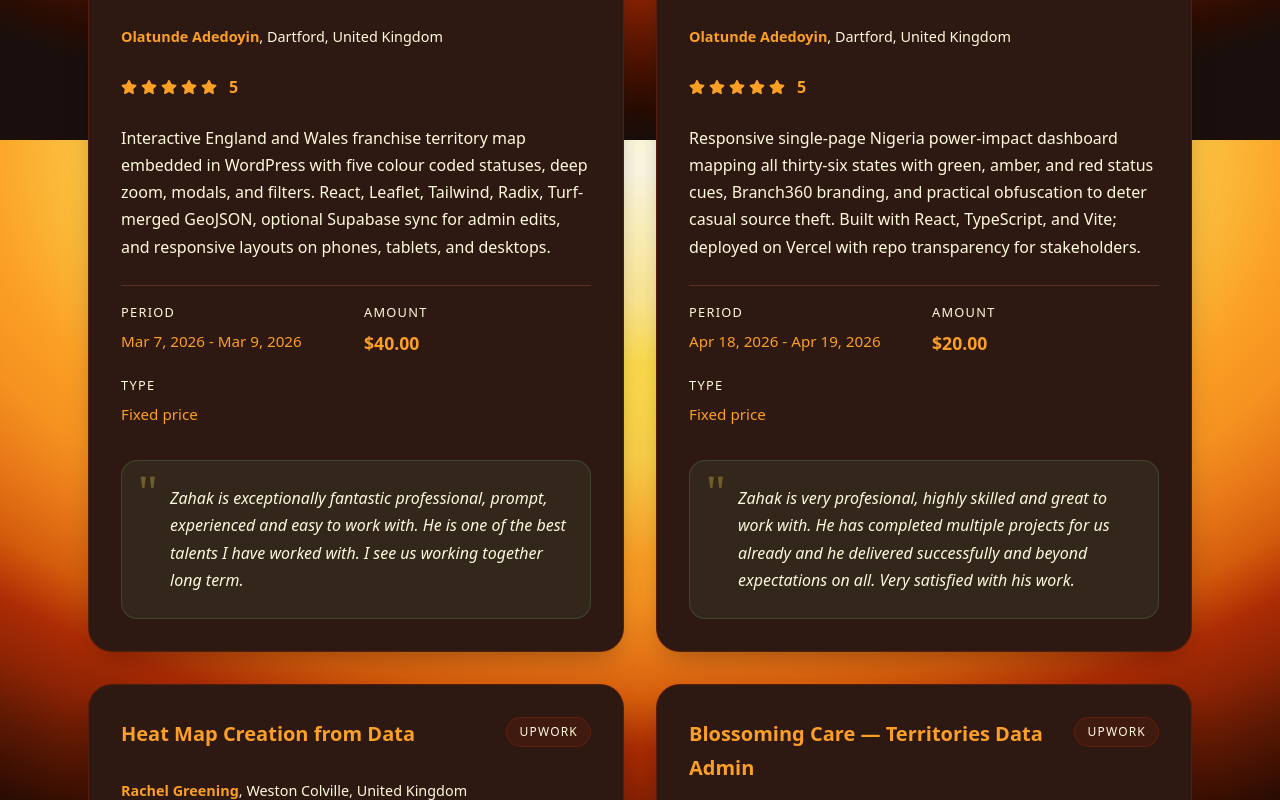
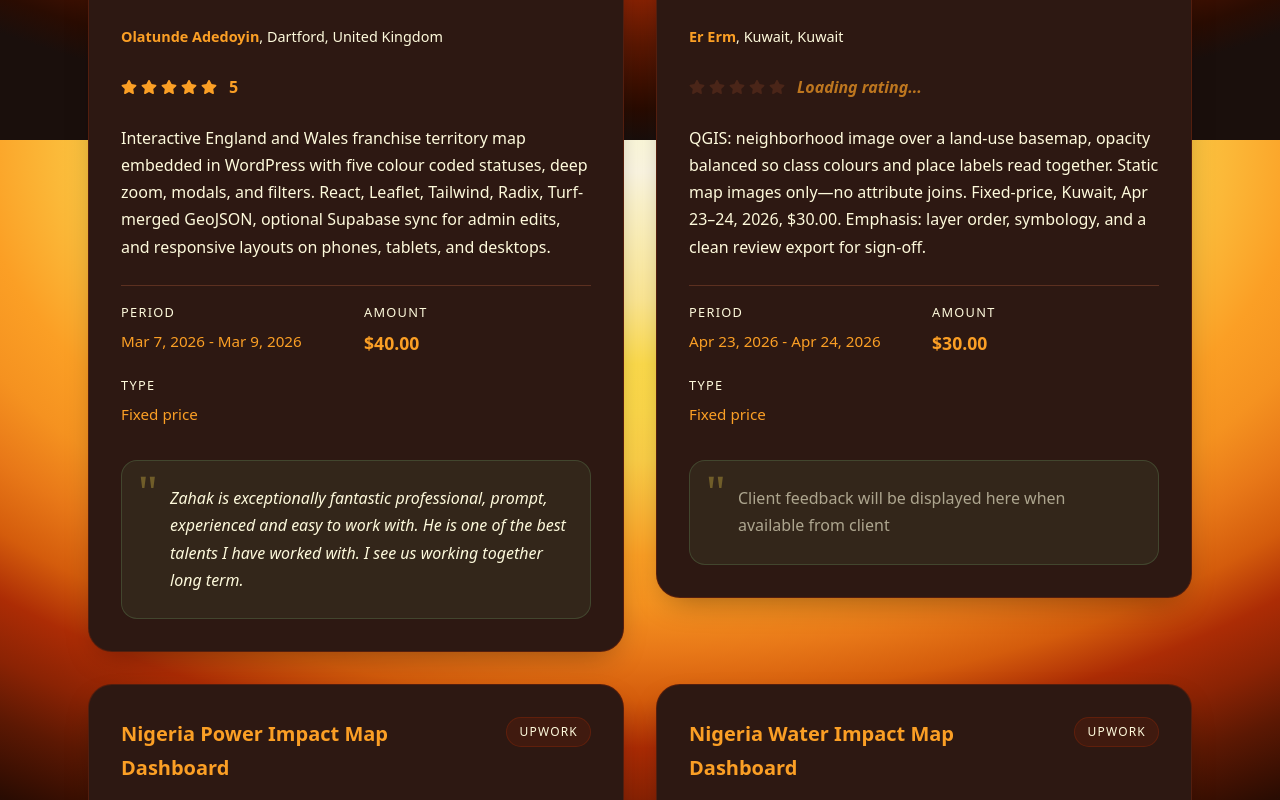
Before and after one commit to Waliz521/portfolio, a React (Vite) app: page /projects in a window 1280 px wide. Shown: the part 1460-2260 px from the top of the page. Built offline with nearby package versions, Linux system fonts and the light colour scheme; a web font is replaced by a local one.

Commit message:
Portfolio: Upwork projects (bathymetry, water, Kuwait), client map East London, Experience stat label

```diff
--- a/src/components/Experience.jsx
+++ b/src/components/Experience.jsx
@@ -60,7 +60,9 @@ export function Experience() {
                                 <span className="experience-card__upwork-stat-value">{upworkStats.totalEarnings}</span>
                               </div>
                               <div className="experience-card__upwork-stat">
-                                <span className="experience-card__upwork-stat-label">Jobs Completed</span>
+                                <span className="experience-card__upwork-stat-label">
+                                  Completed jobs and in progress
+                                </span>
                                 <span className="experience-card__upwork-stat-value">{upworkStats.totalJobs}</span>
                               </div>
                               <div className="experience-card__upwork-stat">
--- a/src/data/freelanceClientMap.js
+++ b/src/data/freelanceClientMap.js
@@ -9,6 +9,8 @@ export const FREELANCE_LOCATION_COORDS = {
   "Dartford, United Kingdom": [51.4462, 0.2167],
   "Rome, Italy": [41.9028, 12.4964],
   "Weston Colville, United Kingdom": [52.142, 0.374],
+  "Kuwait, Kuwait": [29.3759, 47.9774],
+  "East London, South Africa": [-32.97, 27.86],
 };
 
 function projectAmountValue(amount) {
--- a/src/data/testimonials.js
+++ b/src/data/testimonials.js
@@ -3,7 +3,7 @@ export const upworkProfileUrl = "https://www.upwork.com/freelancers/~015f3845ea7
 
 export const upworkStats = {
   totalEarnings: "$2K+",
-  totalJobs: "6",
+  totalJobs: "9",
   totalHours: "299",
   jobSuccess: "100%",
   badges: ["Top Rated", "100% Job Success"],
@@ -84,6 +84,95 @@ export const testimonials = [
       "Structured the UI around a single dashboard view with responsive spacing and typography, used a simple three-tier status palette for quick scanning, placed Branch360 assets per brand guidelines, and implemented lightweight protection patterns suitable for a public Vite build while documenting behavior in the open repository.",
     results:
       "Completed as a fixed-price contract with a 5.0 client rating; milestone funded and released on schedule. The dashboard is live on Vercel and the implementation is published on GitHub for review and handoff.",
+  },
+  {
+    id: "nigeria-water-impact-dashboard",
+    title: "Nigeria Water Impact Map Dashboard",
+    description:
+      "Single-page responsive Nigeria water-impact map for all thirty-six states with legible status cues, Branch360-consistent presentation, and patterns aligned to prior Nigeria impact work. React, TypeScript, and Vite; short fixed-price engagement with 5.0 client feedback on quality, speed, and strong communication.",
+    rating: 5.0,
+    dateRange: "Apr 20, 2026 - Apr 24, 2026",
+    amount: "$20.00",
+    paymentType: "fixed",
+    testimonial:
+      "Again, Zahak has demonstrated professional high quality standard of work, He is a good communicator and works at speed to deliver great work.",
+    platform: "Upwork",
+    clientName: "Olatunde Adedoyin",
+    clientLocation: "Dartford, United Kingdom",
+    category: "freelance",
+    detailedDescription:
+      "Delivered a responsive, single-page interactive water-impact map dashboard for Nigeria’s states, following the same product pattern as the client’s other Branch360 impact work: a legible map-first layout, state-level status communication, and branding consistency. The build targets modern browsers, prioritizes quick load and touch-friendly controls on phones and tablets, and ships as a Vite-tuned static or SPA-style bundle ready for the client’s hosting workflow.",
+    technologies: [
+      "React",
+      "TypeScript",
+      "Vite",
+      "Interactive mapping (state-level)",
+      "Responsive layout",
+    ],
+    challenges:
+      "Reusing the impact-dashboard pattern for a new water-focused dataset and indicators without confusing users who already saw the power dashboard, while keeping the map uncluttered and fast across devices.",
+    solutions:
+      "Aligned typography, color semantics, and map chrome with the client’s prior Nigeria dashboard work, structured state data for a single clear readout per region, and tested breakpoints so panels and the map share space predictably on small screens.",
+    results:
+      "Fixed-price contract completed Apr 20–24, 2026 with a 5.0 rating. The client called out quality, communication, and speed; the engagement adds another deliverable in an ongoing series with the same client.",
+  },
+  {
+    id: "qgis-overlay-two-maps",
+    title: "Overlay two maps (QGIS — neighborhoods & land use)",
+    description:
+      "QGIS: neighborhood image over a land-use basemap, opacity balanced so class colours and place labels read together. Static map images only—no attribute joins. Fixed-price, Kuwait, Apr 23–24, 2026, $30.00. Emphasis: layer order, symbology, and a clean review export for sign-off.",
+    rating: null,
+    dateRange: "Apr 23, 2026 - Apr 24, 2026",
+    amount: "$30.00",
+    paymentType: "fixed",
+    testimonial: "",
+    platform: "Upwork",
+    clientName: "Er Erm",
+    clientLocation: "Kuwait, Kuwait",
+    category: "freelance",
+    detailedDescription:
+      "The scope was to combine two client-supplied map images—neighborhoods by area and land use with area—into a single, readable QGIS project. The land-use graphic was used as the lower layer to carry colour and land-class patterns; the neighborhood graphic was placed above. Neighborhood opacity was reduced until land-use information stayed visible and neighborhood area names and boundaries could still be picked out, following a simple overlay model rather than a database merge. A PNG export (TheMap.png) was prepared for sign-off, and the QGIS project file was left structured so the client or a colleague could adjust transparency or order later. Engagement: fixed price, based in Kuwait, delivered within the Apr 23–24, 2026 window.",
+    technologies: [
+      "QGIS",
+      "Raster & image overlay",
+      "Layer order & opacity control",
+      "Cartographic legibility (dual-layer read)",
+    ],
+    challenges:
+      "The inputs were flat map art, not feature layers, so the design problem was visual: any opacity change trades land-use legibility against neighborhood linework and labels. The stack had to stay crisp when zoomed to detail and still read at overview scale on screen.",
+    solutions:
+      "Standardized the draw order, applied controlled transparency to the top layer, and adjusted contrast and label visibility in QGIS so both themes stayed interpretable. Shared an interim export, refined once based on the client’s read of alignment and clarity, and handed off a tidy project file with the final settings.",
+    results:
+      "Delivered an approved dual-map overlay in QGIS with export suitable for the client’s review; fixed-price contract total $30.00 (milestone and bonus) for the agreed Apr 23–24, 2026 window.",
+  },
+  {
+    id: "lake-huron-bathymetry-georgian-bay",
+    title: "High-Resolution Lake Huron Bathymetry Map Design",
+    description:
+      "Pointe-au-Baril, Georgian Bay bathymetry in ArcGIS Pro: merged NOAA, land mask, 3/5 m contours, hillshade, light palette, feet soundings, layout previews for a wall map. ~0–30 m, island-dense. $5 milestone; scope ended by agreement before $100 final art.",
+    rating: null,
+    dateRange: "Nov 29, 2025 - Present",
+    amount: "$5.00",
+    paymentType: "fixed",
+    testimonial: "",
+    platform: "Upwork",
+    clientName: "Schalk Janse Van Rensburg",
+    clientLocation: "East London, South Africa",
+    category: "freelance",
+    detailedDescription:
+      "Fixed-price R&D toward a 3' × 5' (and discussed 4' × 5') wall map of the Pointe-au-Baril / Georgian Bay (Lake Huron) area, beyond off-the-shelf charts: the client wanted hybrid NOAA-based bathymetry, fine underwater structure, and a lighter, less heavy blue look than a default ramp, with depth in feet, vintage-style map elements, and print-ready art in principle. The entire workflow was done in ArcGIS Pro: building on merged NOAA Great Lakes / CUDEM-scale bathymetry, masking land, generating contours at multiple test intervals (including 3 m and 5 m from high-resolution public grids), hillshade and shaded relief passes, and many layout and symbology iterations (basemap options, legibility, labels, and palette) against a client-supplied corner bounding box. The engagement surfaced a structural issue in this exact window: total depth range is on the order of 0–30 m with a maze of islets, so smooth gradients read subtle and contour lines would bundle in channels. After previews and discussion, the client decided to end the work before a full $100.00, multi-milestone delivery. The only funded milestone to release was a $5.00 contract-opening tranche. Remaining Upwork state may still show the job until the client fully closes the record; the work product through that milestone is the bathymetry processing, analysis, and cartographic trial layouts described above, not a finished 300 dpi print shipped to spec.",
+    technologies: [
+      "ArcGIS Pro",
+      "NOAA Great Lakes / CUDEM bathymetry (merge & clean)",
+      "Land masking, contours (multi-interval), hillshade",
+      "Map layout, symbology & large-format (print) intent",
+    ],
+    challenges:
+      "Reconciling a strong visual reference (AI/blue sample and hybrid NOAA look) with the real seafloor: the Pointe au Baril extent is shallow, nearly flat, and full of small islands, so the same ‘dramatic’ bathymetry read as a wide-area or less fragmented reference is difficult at this scale. Balancing the client’s wish for fine contours with legibility, and land detail from preferred basemaps with bathymetry overlays, without promising relief the public data do not support.",
+    solutions:
+      "Delivered a structured ArcGIS Pro sequence: data merge and QA, land removal, interval testing, shaded relief, palette moves toward a lighter water ramp, soundings in feet, and serial layout feedback. Set expectations in thread with the physics of the data (low vertical range, channel clustering) and ended the contract scope professionally when the client chose to stop after the initial milestone, with milestone funds released in good order.",
+    results:
+      "First Upwork milestone ($5.00, hiring-fee) approved and released; the broader $100.00 / multi-milestone plan for final print and shipping was not executed. The effort through the released milestone is data acquisition, bathymetric processing, contouring, and repeated layout and styling previews for the agreed extent, produced entirely in ArcGIS Pro.",
   },
   {
     id: "rome-hotel-map",
--- a/src/styles/experience.css
+++ b/src/styles/experience.css
@@ -250,6 +250,11 @@
   text-transform: uppercase;
   letter-spacing: 0.1em;
   color: var(--color-muted);
+  line-height: 1.35;
+  max-width: 12rem;
+  margin-inline: auto;
+  white-space: normal;
+  hyphens: auto;
 }
 
 .experience-card__upwork-stat-value {
```
